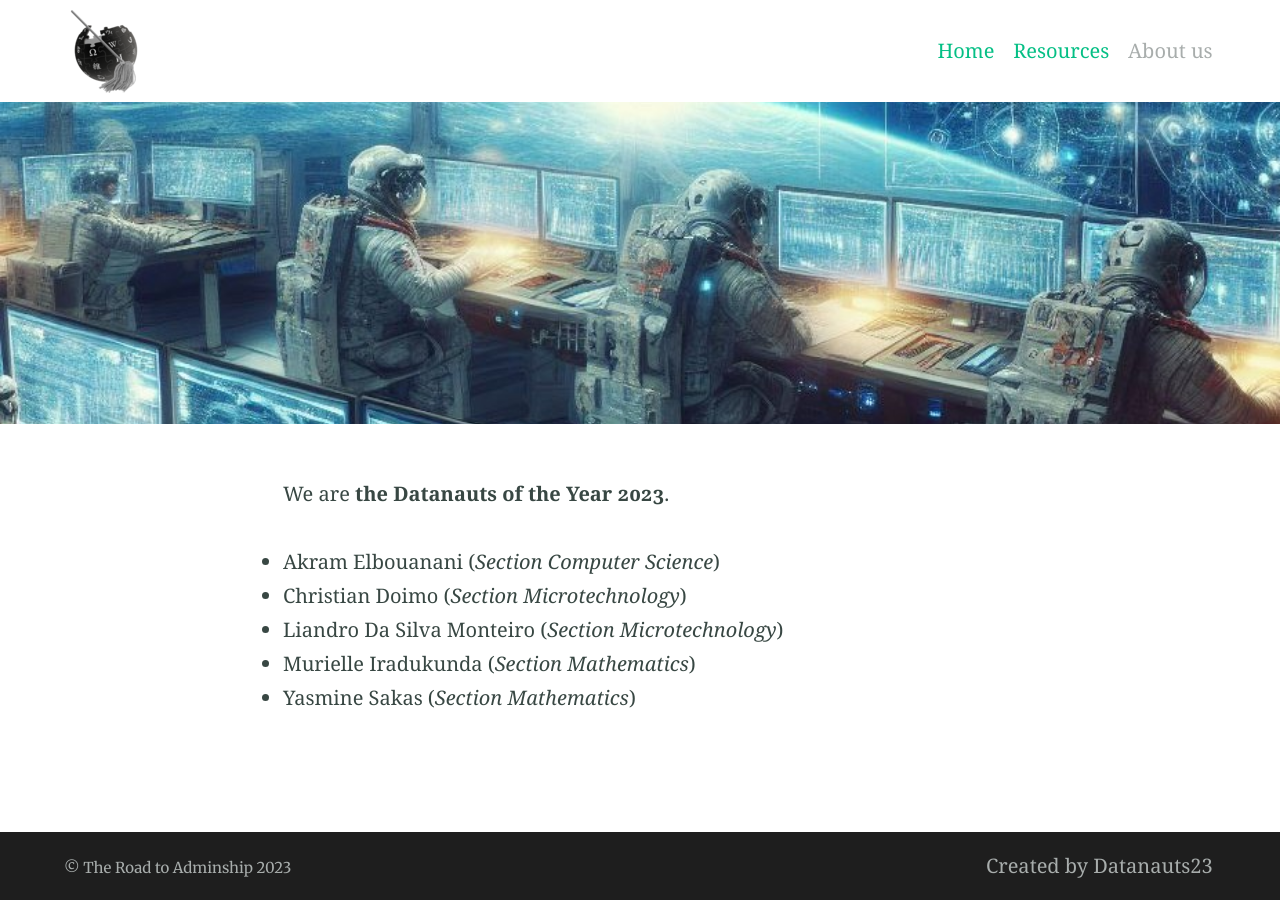
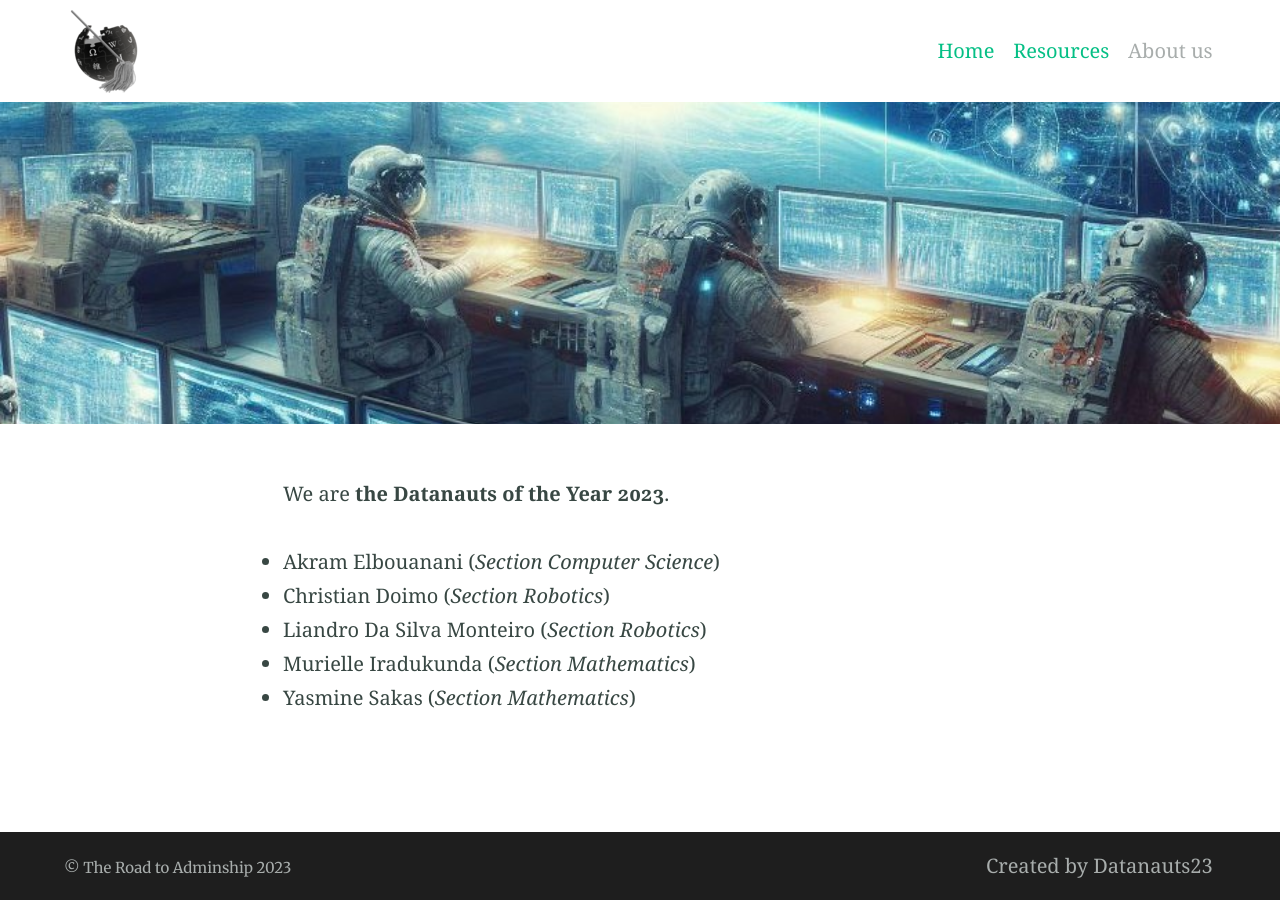
Before and after one commit to Sakasy/sakasy.github.io, a Jekyll site: the page built from members.md, in a window 1280 px wide. Built offline with Jekyll 4.4.1, drawn with Linux system fonts in a browser that asks for light colours.

Commit message:
Update members.md

```diff
--- a/members.md
+++ b/members.md
@@ -5,7 +5,7 @@
 
  We are **the Datanauts of the Year 2023**.
  * Akram Elbouanani (*Section Computer Science*)
- * Christian Doimo (*Section Microtechnology*)
- * Liandro Da Silva Monteiro (*Section Microtechnology*)
+ * Christian Doimo (*Section Robotics*)
+ * Liandro Da Silva Monteiro (*Section Robotics*)
  * Murielle Iradukunda (*Section Mathematics*)
  * Yasmine Sakas (*Section Mathematics*)
```
